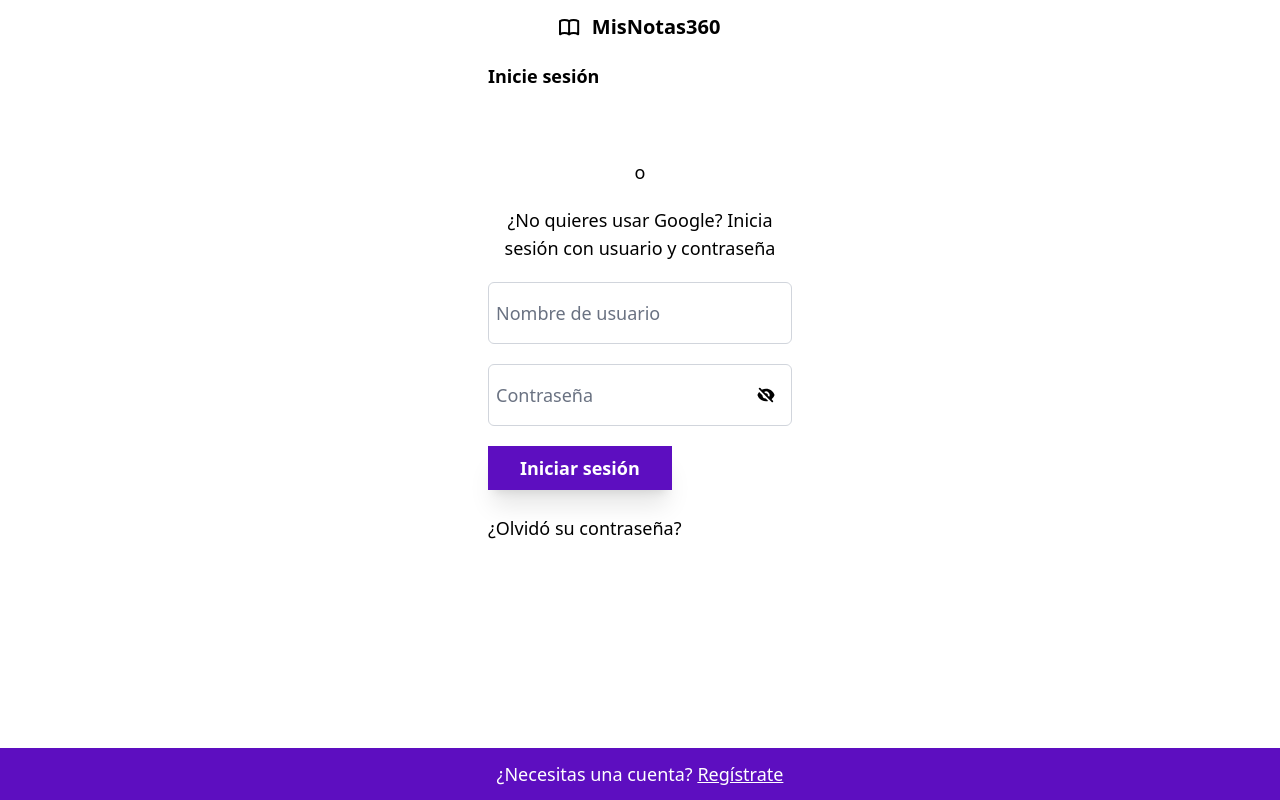
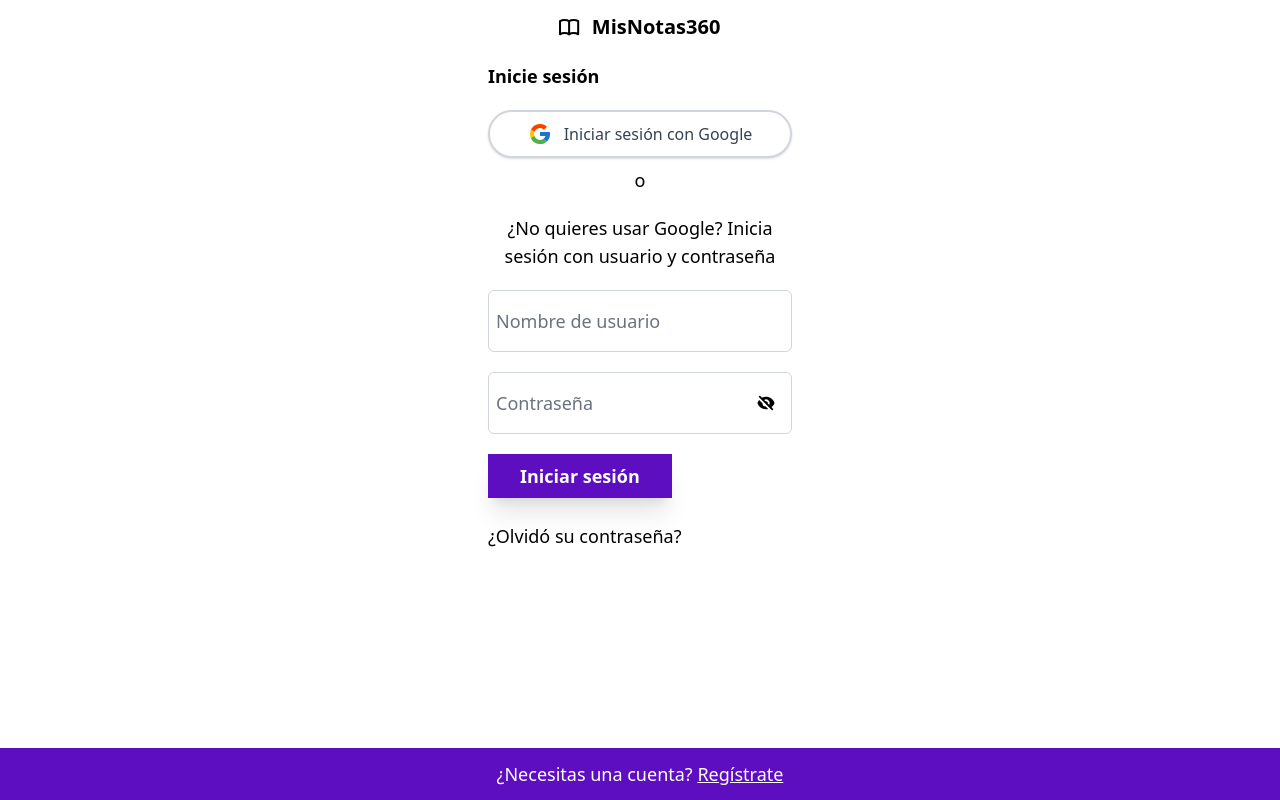
Before and after one commit to Cajocoza96/mis_notas_360_frontend, a React (Vite) app: page /iniciar-sesion in a window 1280 px wide. Built offline with nearby package versions, Linux system fonts and the light colour scheme; no server answers.

Commit message:
correcion google 1

```diff
--- a/src/paginas/pagina_reg_ini_sesion/cuerpo/Cuerpo.jsx
+++ b/src/paginas/pagina_reg_ini_sesion/cuerpo/Cuerpo.jsx
@@ -5,9 +5,10 @@
 import CorreoContrasena from "./correo_contrasena/CorreoContrasena";
 import infoRegIniSesion from "../../../data/infoRegIniSesion.json";
 import { autenticarConGoogle, autenticarConFacebook } from "../../../services/authService";
-import { GoogleLogin } from "@react-oauth/google";
+import { useGoogleLogin } from "@react-oauth/google";
 import { toggleVerMenuHamburguesa } from "../../../store/layoutSlice";
 import { obtenerMensajeError, registrarError, logDesarrollo, errorDesarrollo } from "../../../utils/errorHandler";
+import { FcGoogle } from "react-icons/fc";
 import { FaFacebook } from "react-icons/fa";
 import CargandoNoHayNada from "../../../componentes/cargando_no_hay_nada/CargandoNoHayNada";
 
@@ -88,6 +89,34 @@
         dispatch(toggleVerModalRestablecerContrasena());
     };
 
+    // ✅ Hook de Google Login personalizado
+    const loginGoogle = useGoogleLogin({
+        onSuccess: async (tokenResponse) => {
+            setCargandoGoogle(true);
+            try {
+                // ✅ Enviar access_token al backend
+                await autenticarConGoogle(tokenResponse.access_token);
+
+                if (verMenuHamburguesa) {
+                    dispatch(toggleVerMenuHamburguesa());
+                }
+                navigate("/panel-principal");
+
+            } catch (error) {
+                registrarError('Autenticar con Google', error);
+                const mensajeSeguro = obtenerMensajeError(error, 'Error al autenticar con Google');
+                mostrarToast(mensajeSeguro);
+                setCargandoGoogle(false);
+            }
+        },
+        onError: () => {
+            mostrarToast("Error al iniciar sesión con Google");
+            setCargandoGoogle(false);
+        },
+    });
+
+
+    /*
     // Forzar re-render de Google cuando cambia el tema
     useEffect(() => {
         setGoogleKey(prev => prev + 1);
@@ -120,6 +149,8 @@
         mostrarToast("Error al iniciar sesión con Google");
         setCargandoGoogle(false);
     };
+
+    */
 
     // ✅ AUTENTICACIÓN SEGURA CON FACEBOOK
     const handleFacebookLogin = () => {
@@ -182,9 +213,45 @@
             </p>
 
             <div className="w-full flex flex-col justify-center items-center gap-2">
-                {/* ✅ Botón de Google con overlay de carga */}
+
+                {/* ✅ BOTÓN PERSONALIZADO DE GOOGLE - 100% CLICKEABLE */}
+                <button
+                    onClick={() => loginGoogle()}
+                    disabled={cargandoGoogle}
+                    className={`
+                        w-full h-12
+                        flex items-center justify-center gap-3
+                        rounded-full border-2
+                        font-medium text-sm md:text-base
+                        transition-all duration-200
+                        ${cargandoGoogle
+                            ? 'opacity-50 cursor-not-allowed'
+                            : 'hover:bg-gray-50 dark:hover:bg-gray-700 hover:shadow-md cursor-pointer active:scale-[0.98]'
+                        }
+                        border-gray-300 dark:border-gray-600
+                        bg-white dark:bg-gray-800
+                        text-gray-700 dark:text-gray-200
+                        shadow-sm
+                    `}
+                >
+                    {cargandoGoogle ? (
+                        <>
+                            <CargandoNoHayNada iconoDeCarga={true} />
+                            <span>Autenticando...</span>
+                        </>
+                    ) : (
+                        <>
+                            <FcGoogle className="text-2xl flex-shrink-0" />
+                            <span className="truncate">
+                                {esRegistro ? 'Registrarse con Google' : 'Iniciar sesión con Google'}
+                            </span>
+                        </>
+                    )}
+                </button>
+
+                {/*
                 <div className="w-full flex justify-center items-center relative">
-                    {/* Contenedor del botón de Google */}
+
                     <div
                         key={googleKey}
                         className={`${cargandoGoogle ? 'opacity-50 pointer-events-none' : ''}`}
@@ -203,11 +270,11 @@
                         />
                     </div>
 
-                    {/* ✅ Overlay de carga sobre el botón de Google */}
+
                     {cargandoGoogle && (
                         <div className="w-full absolute inset-0 flex items-center justify-center bg-white/80 dark:bg-gray-800/80 rounded-full">
                             <div className="w-full flex items-center justify-center gap-2">
-                                {/* Spinner */}
+
                                 <CargandoNoHayNada iconoDeCarga={true} />
                                 <span className="text-sm font-medium text-gray-700 dark:text-gray-200">
                                     Autenticando...
@@ -216,6 +283,7 @@
                         </div>
                     )}
                 </div>
+                */}
 
                 <p className="w-full text-center text-base md:text-lg
                             select-none truncate
--- a/src/services/authService.js
+++ b/src/services/authService.js
@@ -215,8 +215,8 @@
     }
 };
 
-// ✅ MEJORADO: Autenticación con Google
-export const autenticarConGoogle = async (credential) => {
+// ✅ Autenticación con Google usando access_token
+export const autenticarConGoogle = async (accessToken) => {
     try {
         await warmUpServer();
 
@@ -225,7 +225,7 @@
             {
                 method: 'POST',
                 headers: { 'Content-Type': 'application/json' },
-                body: JSON.stringify({ credential }),
+                body: JSON.stringify({ accessToken }), // ✅ CAMBIO: Enviamos accessToken
             },
             TIMEOUTS.AUTH
         );
```
